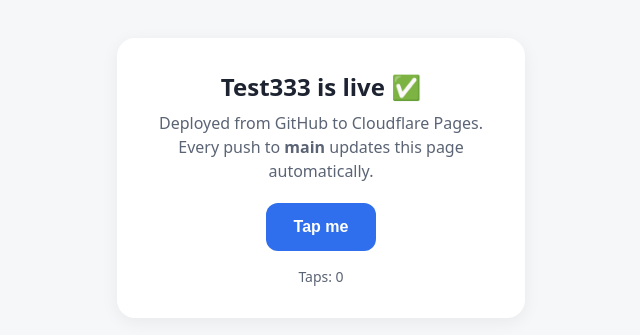
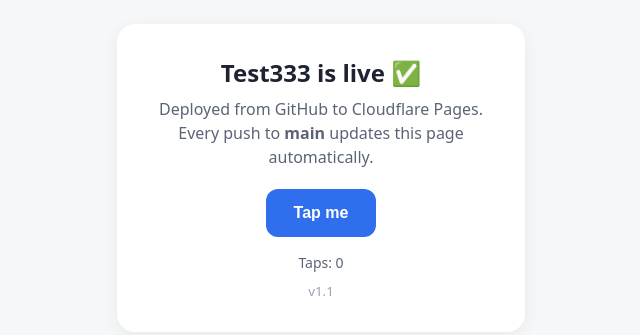
Before and after one commit to ahmad2b2-lang/Test333, a plain HTML site: page index.html in a window 1280 px wide. Shown: the part 222-557 px from the top of the page, without its empty margins (319-959 px from the left). Drawn offline with Linux system fonts and the light colour scheme.

Commit message:
Add version label
Co-Authored-By: Claude Opus 5.5 <noreply@anthropic.com>
Claude-Session: https://claude.ai/code/session_01Ep7Nebskj6B53K2nEQfS2v

```diff
--- a/index.html
+++ b/index.html
@@ -29,6 +29,7 @@
     <p>Deployed from GitHub to Cloudflare Pages. Every push to <b>main</b> updates this page automatically.</p>
     <button id="tap">Tap me</button>
     <span id="count">Taps: 0</span>
+    <small style="display:block;margin-top:10px;color:#9aa3b2">v1.1</small>
   </div>
 <script>
   ['gesturestart','gesturechange','gestureend'].forEach(ev=>document.addEventListener(ev,e=>e.preventDefault(),{passive:false}));
```
